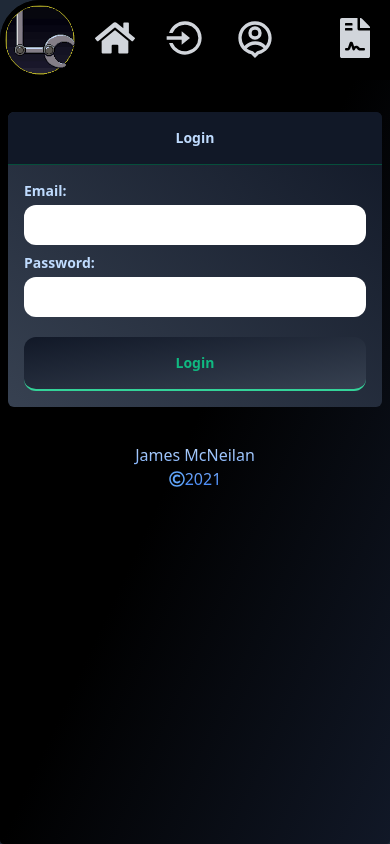
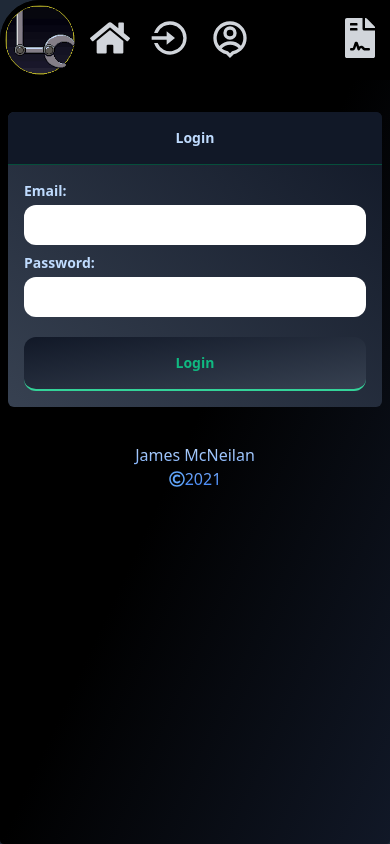
Before and after one commit to JaundiceJack/libercord, a React (Create React App) app in the folder client/: page /login in a window 390 px wide. Built offline with nearby package versions, Linux system fonts and the light colour scheme; no server answers.

Commit message:
resized icons for smallest phone sizes

```diff
--- a/client/src/index.css
+++ b/client/src/index.css
@@ -4,7 +4,7 @@
 @tailwind utilities;
 
 /* NavLink Styling */
-.link { height: 75px; width: 70px; }
+.link { height: 75px; width: 60px; }
 .link:hover::before {
   content: '';
   height: 75%;
```
